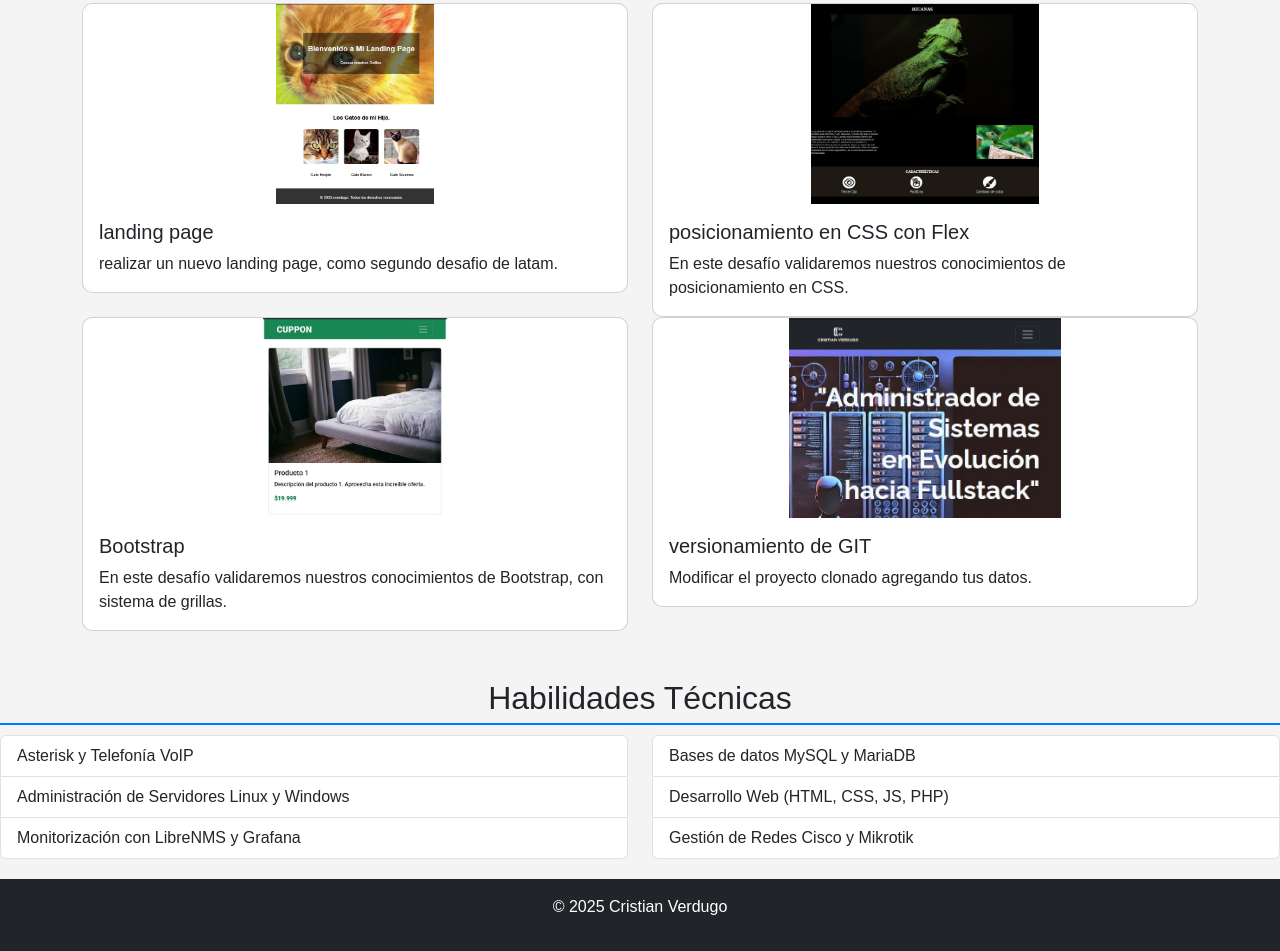
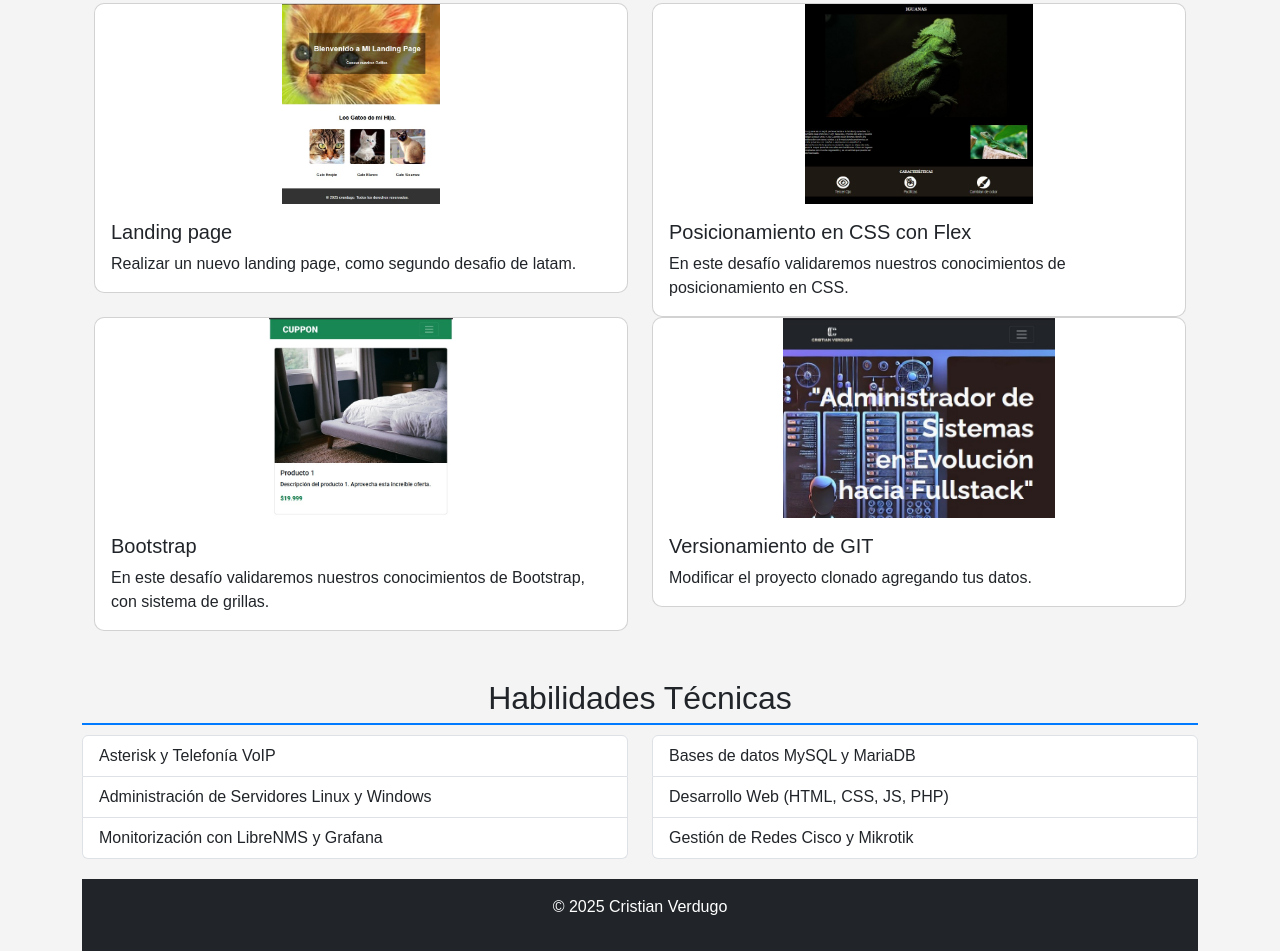
Before and after one commit to vfaundez-dev/vfh-cristian-verdugo.github.io, a plain HTML site: page portafolio.html in a window 1280 px wide. Shown: the part 282-1233 px from the top of the page. Drawn offline with nearby package versions, Linux system fonts and the light colour scheme.

Commit message:
Modificación Contenido portafolio

```diff
--- a/assets/css/portafolio.css
+++ /dev/null
@@ -1,30 +0,0 @@
-body {
-    font-family: Arial, sans-serif;
-}
-
-header {
-    box-shadow: 0px 4px 8px rgba(0, 0, 0, 0.2);
-}
-
-.nav .nav-link:hover {
-    text-decoration: underline;
-}
-
-.card {
-    margin-bottom: 20px;
-    border-radius: 10px;
-    overflow: hidden;
-    box-shadow: 0px 4px 8px rgba(0, 0, 0, 0.2);
-}
-
-.card img {
-    height: 200px;
-    object-fit: cover;
-}
-
-footer {
-    margin-top: 20px;
-    background-color: #343a40;
-    color: white;
-    padding: 10px;
-}
--- a/portafolio.html
+++ b/portafolio.html
@@ -11,7 +11,7 @@
     <!-- Custom CSS -->
     <link rel="stylesheet" href="assets/css/cv.css">
 </head>
-<body>
+<body class="container">
     <header class="text-center text-white bg-dark py-4">
         <h1 class="fw-bold">Mi Portafolio</h1>
         <p class="lead">Proyectos y Experiencia en Desarrollo y Administración de Sistemas</p>
@@ -41,8 +41,8 @@
                 <div class="card">
                     <img src="assets/img/landing-page.jpg" class="card-img-top" alt="Proyecto 1">
                     <div class="card-body">
-                        <h5 class="card-title">landing page</h5>
-                        <p class="card-text">realizar un nuevo landing page, como segundo desafio de latam.</p>
+                        <h5 class="card-title">Landing page</h5>
+                        <p class="card-text">Realizar un nuevo landing page, como segundo desafio de latam.</p>
                     </div>
                 </div>
             </div>
@@ -52,7 +52,7 @@
                 <div class="card">
                     <img src="assets/img/alineado-flex.jpg" class="card-img-top" alt="Proyecto 2">
                     <div class="card-body">
-                        <h5 class="card-title">posicionamiento en CSS con Flex</h5>
+                        <h5 class="card-title">Posicionamiento en CSS con Flex</h5>
                         <p class="card-text">En este desafío validaremos nuestros conocimientos de posicionamiento en CSS.</p>
                     </div>
                 </div>
@@ -74,7 +74,7 @@
                 <div class="card">
                     <img src="assets/img/github.jpg" class="card-img-top" alt="Proyecto 4">
                     <div class="card-body">
-                        <h5 class="card-title">versionamiento de GIT</h5>
+                        <h5 class="card-title">Versionamiento de GIT</h5>
                         <p class="card-text">Modificar el proyecto clonado agregando tus datos.</p>
                     </div>
                 </div>
```
Also changed, not shown: index.html (+1 -1 lines).
